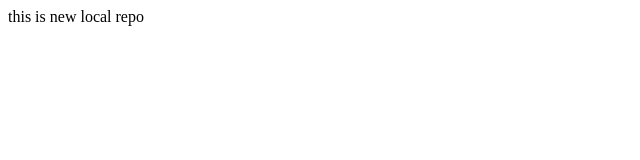
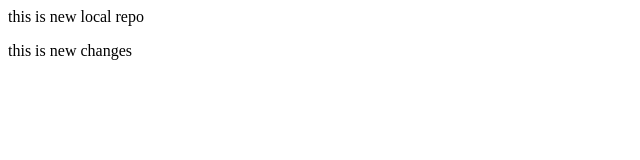
Before and after one commit to VISHWAJEETCODER/local-repo, a plain HTML site: page index.html in a window 1280 px wide. Shown: the whole page, without its empty margins (0-640 px from the left). Drawn offline with Linux system fonts and the light colour scheme.

Commit message:
add new line

```diff
--- a/index.html
+++ b/index.html
@@ -1 +1,2 @@
 <p> this is new local repo</p>
+<p> this is new changes</p>
```
